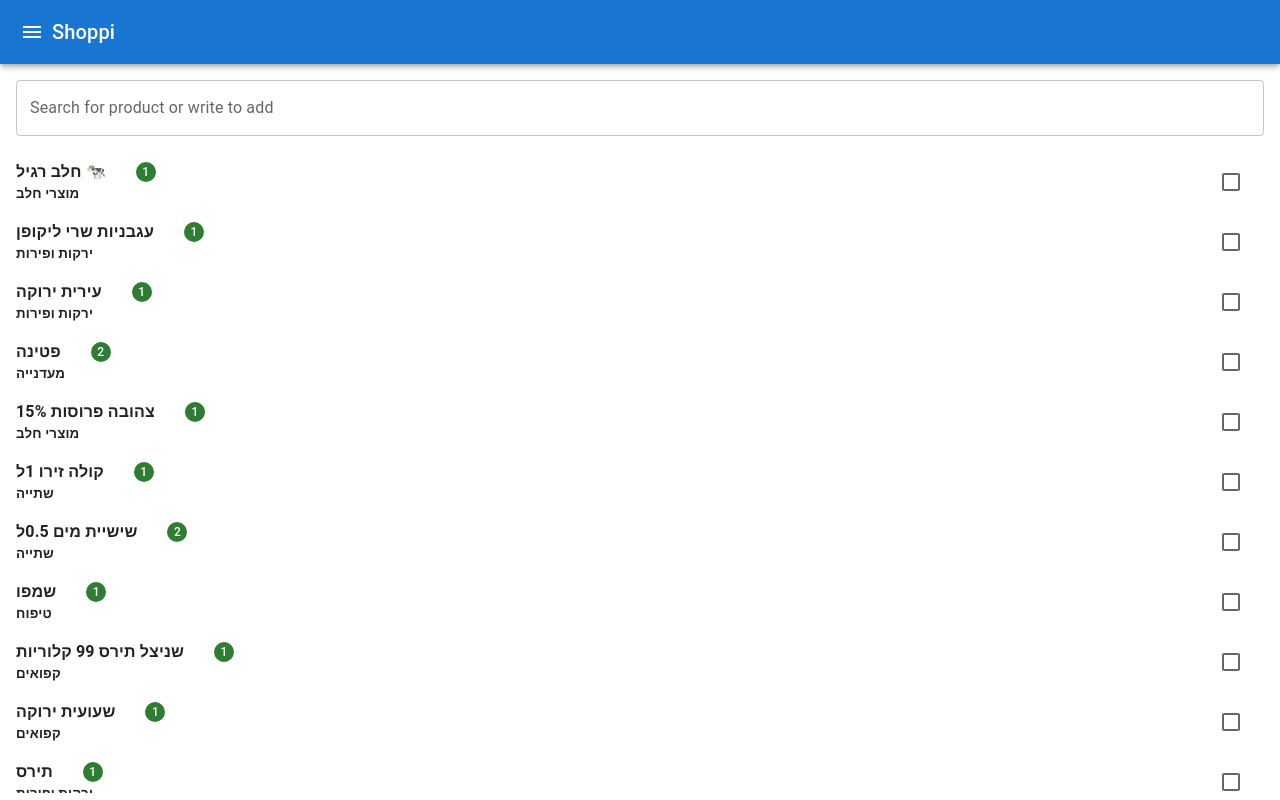
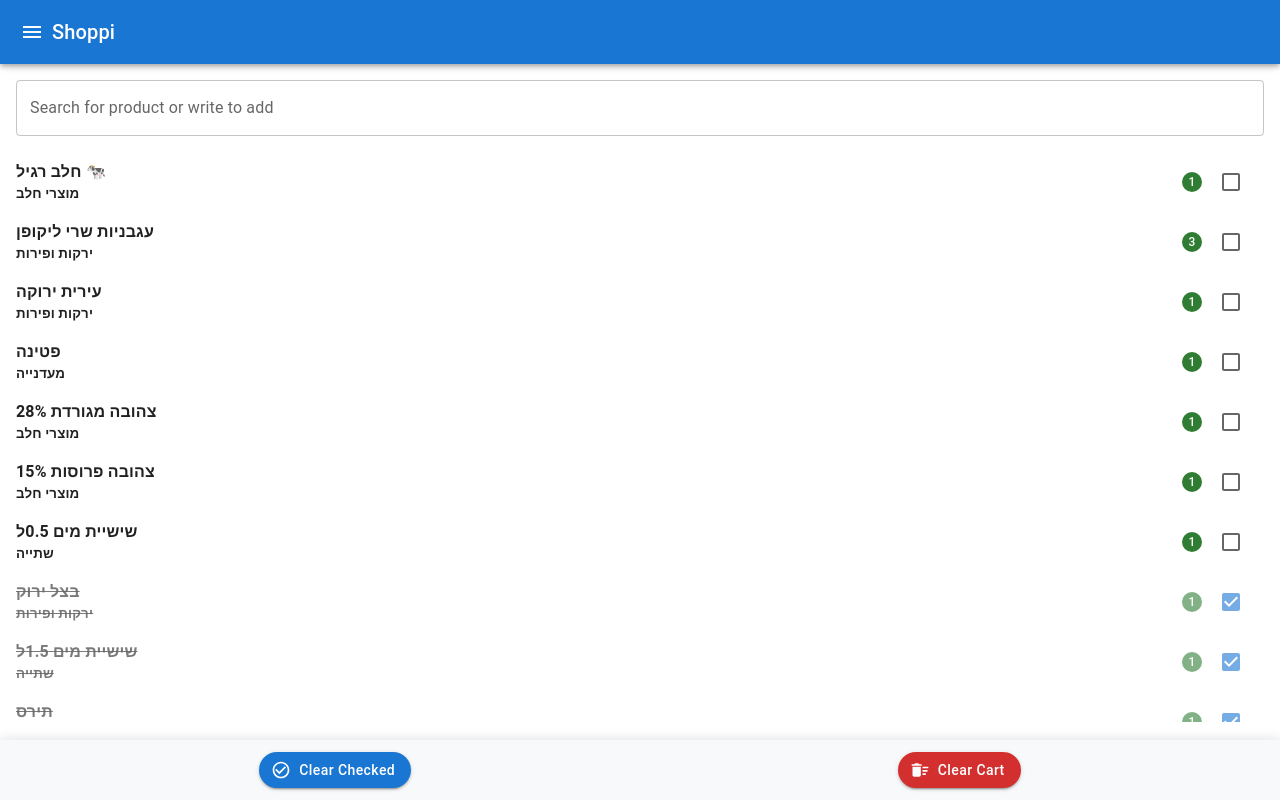
Before and after one commit to 3ffon/shoppi, a Next.js app: page /en in a window 1280 px wide. Built offline with nearby package versions, Linux system fonts and the light colour scheme.

Commit message:
Add cart management features and improve UI with bottom action bar

```diff
--- a/products.json
+++ b/products.json
@@ -3,26 +3,22 @@
     {
       "id": "veggies",
       "name": "ירקות ופירות",
-      "order": 0,
-      "collapse": true
+      "order": 0
     },
     {
       "id": "drinks",
       "name": "שתייה",
-      "order": 1,
-      "collapse": true
+      "order": 1
     },
     {
       "id": "deli",
       "name": "מעדנייה",
-      "order": 2,
-      "collapse": true
+      "order": 2
     },
     {
       "id": "dairy",
       "name": "מוצרי חלב",
-      "order": 3,
-      "collapse": true
+      "order": 3
     },
     {
       "id": "nokg3ckhioi",
@@ -310,23 +306,13 @@
   ],
   "mainCart": {
     "products": {
-      "k1l2m3n4o5": {
-        "id": "k1l2m3n4o5",
-        "quantity": 5,
-        "checked": true
-      },
-      "u1v2w3x4y5": {
-        "id": "u1v2w3x4y5",
+      "a1b2c3d4e5": {
+        "id": "a1b2c3d4e5",
         "quantity": 1,
         "checked": true
       },
-      "z6a7b8c9d0": {
-        "id": "z6a7b8c9d0",
-        "quantity": 2,
-        "checked": true
-      },
-      "a1b2c3d4e5": {
-        "id": "a1b2c3d4e5",
+      "ybucsvwj04": {
+        "id": "ybucsvwj04",
         "quantity": 1,
         "checked": true
       },
@@ -335,34 +321,19 @@
         "quantity": 1,
         "checked": false
       },
-      "ybucsvwj04": {
-        "id": "ybucsvwj04",
+      "j6k7l8m9n0": {
+        "id": "j6k7l8m9n0",
         "quantity": 1,
         "checked": false
       },
+      "o1p2q3r4s5": {
+        "id": "o1p2q3r4s5",
+        "quantity": 1,
+        "checked": true
+      },
       "t6u7v8w9x0": {
         "id": "t6u7v8w9x0",
-        "quantity": 2,
-        "checked": false
-      },
-      "zdqiodi71al": {
-        "id": "zdqiodi71al",
         "quantity": 1,
-        "checked": false
-      },
-      "87qz3sl92eu": {
-        "id": "87qz3sl92eu",
-        "quantity": 1,
-        "checked": false
-      },
-      "e1f2g3h4i5": {
-        "id": "e1f2g3h4i5",
-        "quantity": 1,
-        "checked": false
-      },
-      "j6k7l8m9n0": {
-        "id": "j6k7l8m9n0",
-        "quantity": 2,
         "checked": false
       },
       "y1z2a3b4c5": {
@@ -373,26 +344,16 @@
       "i1j2k3l4m5": {
         "id": "i1j2k3l4m5",
         "quantity": 1,
-        "checked": true
+        "checked": false
       },
       "n6o7p8q9r0": {
         "id": "n6o7p8q9r0",
         "quantity": 1,
         "checked": false
       },
-      "r5rjpw6yj0n": {
-        "id": "r5rjpw6yj0n",
-        "quantity": 1,
-        "checked": true
-      },
-      "s1t2u3v4w5": {
-        "id": "s1t2u3v4w5",
-        "quantity": 1,
-        "checked": false
-      },
-      "ynnnnnu5f6": {
-        "id": "ynnnnnu5f6",
-        "quantity": 1,
+      "87qz3sl92eu": {
+        "id": "87qz3sl92eu",
+        "quantity": 3,
         "checked": false
       }
     }
--- a/src/app/[lang]/page.module.css
+++ b/src/app/[lang]/page.module.css
@@ -35,7 +35,7 @@
 
 .list {
   width: 100%;
-  height: 90%;
+  height: 80%;
   overflow-y: auto;
   touch-action: pan-x pan-y;
   overscroll-behavior: contain;
@@ -78,3 +78,31 @@
   width: 70px;
   border-radius: 0 !important;
 }
+
+.bottom_bar {
+  position: fixed;
+  bottom: 0;
+  left: 0;
+  right: 0;
+  height: 60px;
+  background-color: #f8f9fa;
+  display: flex;
+  align-items: center;
+  justify-content: space-around;
+  padding: 0 16px;
+  box-shadow: 0 -2px 10px rgba(0, 0, 0, 0.1);
+  z-index: 1000;
+}
+
+.bottom_bar_button {
+  min-width: 120px !important;
+  border-radius: 20px !important;
+  text-transform: none !important;
+}
+
+@media (prefers-color-scheme: dark) {
+  .bottom_bar {
+    /* background-color: #3f51b5; */
+    background-color: rgba(255, 255, 255, 0.13);
+  }
+}
--- a/src/app/[lang]/page.tsx
+++ b/src/app/[lang]/page.tsx
@@ -21,6 +21,8 @@ import {
 import {
     Clear as ClearIcon,
     DeleteOutlined as DeleteIcon,
+    DeleteSweep as DeleteSweepIcon,
+    CheckCircleOutline as CheckCircleOutlineIcon
 } from '@mui/icons-material';
 
 import style from './page.module.css';
@@ -166,22 +168,23 @@ function Item({ ...props }: ItemProps) {
                         <div style={{ display: 'grid' }}>
                             <div style={{ display: 'flex', alignItems: 'center' }}>
                                 {products[item.id].name}
-                                {item.quantity > 0 && (
+
+                            </div>
+                            <small>{section ? section.name : dictionary.no_section}</small>
+                        </div>
+                        <div style={{ display: 'flex', justifyContent: 'space-between', alignItems: 'center', width: 100}}>
                             <Badge
                                 badgeContent={item.quantity}
                                 color="success"
                                 sx={{ ml: 5 }}
                             />
-                                )}
-                            </div>
-                            <small>{section ? section.name : dictionary.no_section}</small>
-                        </div>
                             <Checkbox
                                 sx={{
                                     pointerEvents: "none",
                                 }}
                                 checked={item.checked}
                             />
+                        </div>
                     </ListItemButton>
                     <Menu
                         open={contextMenu !== null}
@@ -250,10 +253,12 @@ function Item({ ...props }: ItemProps) {
 
 export default function Home() {
     const { dictionary } = useDictionary();
-    const { products, mainCart } = useDB();
+    const { products, mainCart, removeCartItem } = useDB();
     const [searctInput, setSearchInput] = React.useState('');
     const [search, setSearch] = React.useState('');
     const [isDragging, setIsDragging] = React.useState(false);
+    const [openClearCartDialog, setOpenClearCartDialog] = React.useState(false);
+    const [openClearCheckedDialog, setOpenClearCheckedDialog] = React.useState(false);
 
     // Filter products based on search
     const filteredProducts = Object.values(mainCart.products).filter((product: Partial<CartItemInterface>) => {
@@ -270,6 +275,9 @@ export default function Home() {
         return a.checked ? 1 : -1;
     });
 
+    // Get checked items
+    const checkedItems = sortedProducts.filter(item => item.checked);
+
     // eslint-disable-next-line react-hooks/exhaustive-deps
     const debouncedSetSearch = useCallback(debounce(setSearch, 150), []);
 
@@ -278,6 +286,22 @@ export default function Home() {
             debouncedSetSearch.cancel();
         }
     }, [debouncedSetSearch]);
+
+    // Function to clear all items from cart
+    const clearCart = async () => {
+        for (const item of Object.values(mainCart.products)) {
+            await removeCartItem(item.id);
+        }
+        setOpenClearCartDialog(false);
+    };
+
+    // Function to clear checked items from cart
+    const clearCheckedItems = async () => {
+        for (const item of checkedItems) {
+            await removeCartItem(item.id);
+        }
+        setOpenClearCheckedDialog(false);
+    };
 
     return (
         <div className={style.component_wrapper}>
@@ -340,6 +364,68 @@ export default function Home() {
                     </AnimatePresence>
                 </List>
             </div>
+
+            {/* Bottom Bar */}
+            <div className={style.bottom_bar}>
+                <Button
+                    variant="contained"
+                    color="primary"
+                    className={style.bottom_bar_button}
+                    onClick={() => setOpenClearCheckedDialog(true)}
+                    disabled={checkedItems.length === 0}
+                    startIcon={<CheckCircleOutlineIcon />}
+                >
+                    {dictionary.clear_checked}
+                </Button>
+                <Button
+                    variant="contained"
+                    color="error"
+                    className={style.bottom_bar_button}
+                    onClick={() => setOpenClearCartDialog(true)}
+                    disabled={sortedProducts.length === 0}
+                    startIcon={<DeleteSweepIcon />}
+                >
+                    {dictionary.clear_cart}
+                </Button>
+            </div>
+
+            {/* Clear Cart Confirmation Dialog */}
+            <Dialog
+                open={openClearCartDialog}
+                onClose={() => setOpenClearCartDialog(false)}
+                aria-labelledby="clear-cart-dialog-title"
+            >
+                <DialogTitle id="clear-cart-dialog-title">
+                    {dictionary.confirm_clear_cart}
+                </DialogTitle>
+                <DialogActions>
+                    <Button onClick={() => setOpenClearCartDialog(false)}>
+                        {dictionary.cancel_btn}
+                    </Button>
+                    <Button onClick={clearCart} color="error" autoFocus>
+                        {dictionary.confirm_btn}
+                    </Button>
+                </DialogActions>
+            </Dialog>
+
+            {/* Clear Checked Items Confirmation Dialog */}
+            <Dialog
+                open={openClearCheckedDialog}
+                onClose={() => setOpenClearCheckedDialog(false)}
+                aria-labelledby="clear-checked-dialog-title"
+            >
+                <DialogTitle id="clear-checked-dialog-title">
+                    {dictionary.confirm_clear_checked}
+                </DialogTitle>
+                <DialogActions>
+                    <Button onClick={() => setOpenClearCheckedDialog(false)}>
+                        {dictionary.cancel_btn}
+                    </Button>
+                    <Button onClick={clearCheckedItems} color="error" autoFocus>
+                        {dictionary.confirm_btn}
+                    </Button>
+                </DialogActions>
+            </Dialog>
         </div>
     );
 }
--- a/src/app/components/Forms/ItemForm.tsx
+++ b/src/app/components/Forms/ItemForm.tsx
@@ -87,7 +87,6 @@ export default function ItemForm({ ...props }: ItemFormProps) {
                 id: generateId(),
                 name: String(productName).trim(),
                 section: newSectionId ? newSectionId : section,
-                quantity: 0,
                 created: new Date().toISOString(),
                 icon: '',
                 image: '',
--- a/src/app/components/Menu/Menu.tsx
+++ b/src/app/components/Menu/Menu.tsx
@@ -130,7 +130,7 @@ export default function Menu({ children }: { children: React.ReactNode }) {
               </ListItemButton>
             </ListItem>
 
-            <ListItem onClick={() => {
+            {/* <ListItem onClick={() => {
               router.push('/sections');
               setOpen(false);
             }}>
@@ -140,7 +140,7 @@ export default function Menu({ children }: { children: React.ReactNode }) {
                 </ListItemIcon>
                 <ListItemText primary={dictionary.section_management} />
               </ListItemButton>
-            </ListItem>
+            </ListItem> */}
 
             <Divider />
             <ListItem onClick={() => switchLocale(locale === "he" ? "en" : "he")}>
--- a/src/app/lib/translations/en.json
+++ b/src/app/lib/translations/en.json
@@ -35,6 +35,10 @@
     "item_remove_from_cart_success": "Product removed from cart successfully",
     "item_remove_from_cart_failed": "Failed to remove product from cart",
     "from_cart": "from cart",
+    "clear_cart": "Clear Cart",
+    "clear_checked": "Clear Checked",
+    "confirm_clear_cart": "Are you sure you want to clear the entire cart?",
+    "confirm_clear_checked": "Are you sure you want to remove all checked items?",
 
     "dark_mode": "Dark Mode",
     "light_mode": "Light Mode",
--- a/src/app/lib/translations/he.json
+++ b/src/app/lib/translations/he.json
@@ -35,6 +35,10 @@
     "item_remove_from_cart_success": "המוצר נמחק מהעגלה בהצלחה",
     "item_remove_from_cart_failed": "שגיאה במחיקת מוצר מהעגלה",
     "from_cart": "מהעגלה",
+    "clear_cart": "נקה עגלה",
+    "clear_checked": "נקה מסומנים",
+    "confirm_clear_cart": "האם אתה בטוח שברצונך לנקות את כל העגלה?",
+    "confirm_clear_checked": "האם אתה בטוח שברצונך להסיר את כל הפריטים המסומנים?",
 
     "dark_mode": "מצב חושך",
     "light_mode": "מצב בהיר",
```
Also changed, not shown: src/app/[lang]/products/page.module.css (+34 -0 lines), src/app/[lang]/products/page.tsx (+26 -20 lines). Lines whose indentation alone changed are shown as unchanged.
